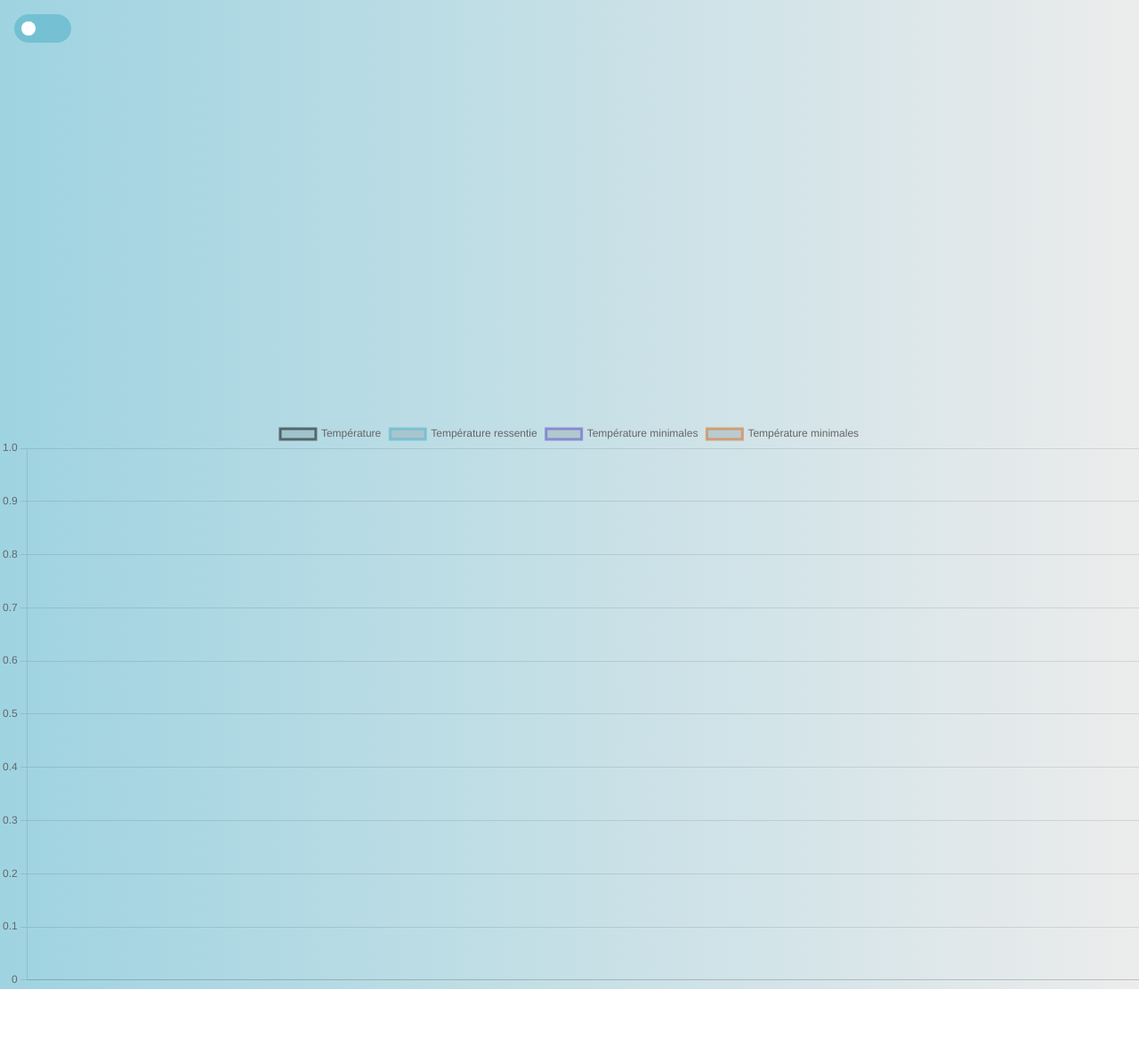
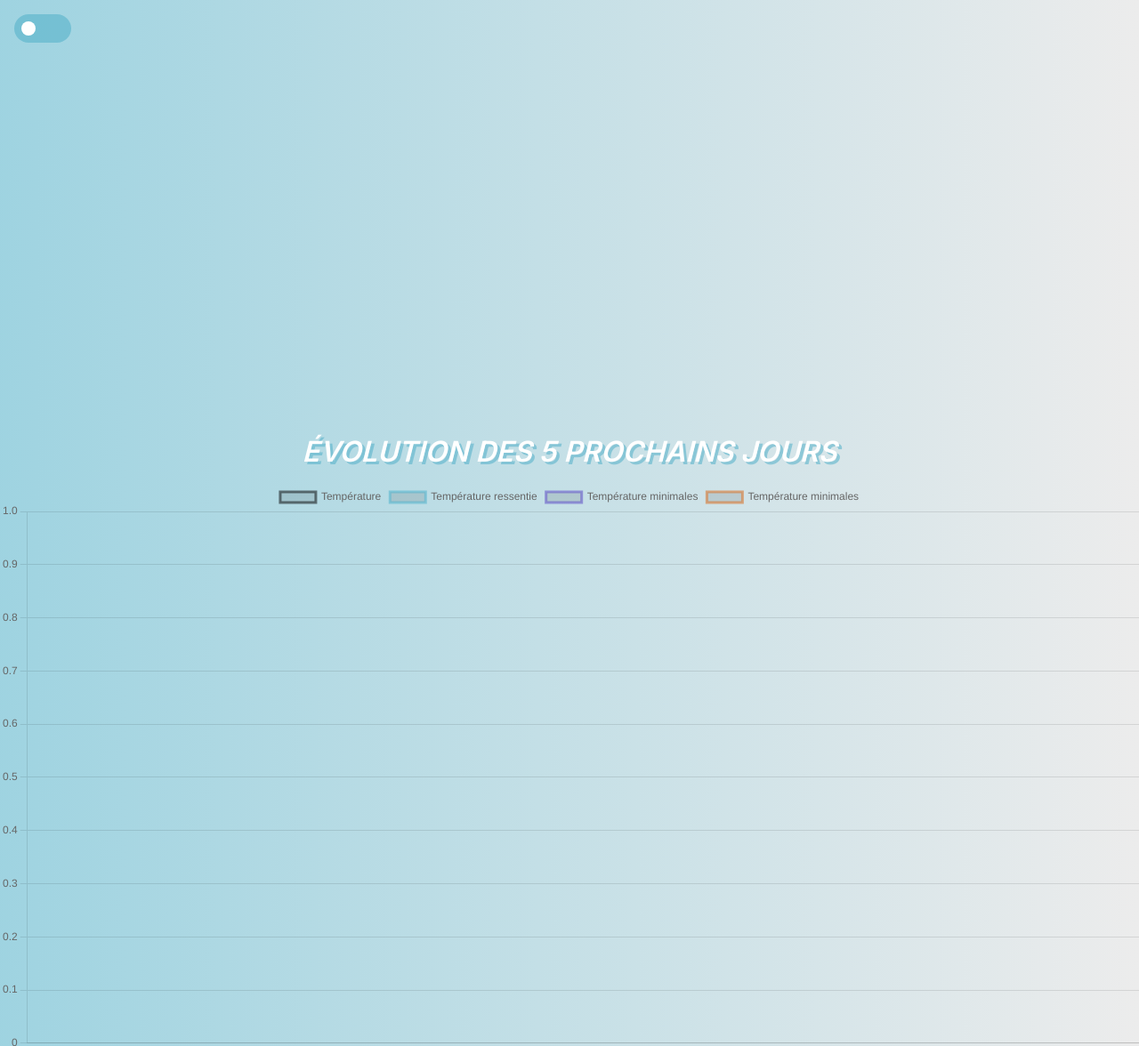
Before and after one commit to nathvda/weather-app, a plain HTML site: page index.html in a window 1280 px wide. Shown: the top 1176 px of the page at 89% size. Before the commit the page ends 1112 px from the top, so only its background shows below. Drawn offline with nearby package versions, Linux system fonts and the light colour scheme.

Commit message:
Woop woop Charts working

```diff
--- a/assets/main.js
+++ b/assets/main.js
@@ -49,7 +49,7 @@ main.innerHTML="";
 let nomVille = meteo.city.name;
 let paysVille = meteo.city.country;
 
-displayElement("div",`${nomVille}`,header, "ville");
+displayElement("h1",`${nomVille}`,header, "ville");
 displayElement("div", `${paysVille}`, header, "pays");
 
 setUpButtons();
--- a/assets/style.scss
+++ b/assets/style.scss
@@ -126,6 +126,8 @@ header{
         padding:0.5em 1em;
         font-size:2rem;
         border-radius:0.3rem;
+        min-width:200px;
+        max-width:80vw;
         caret-color:var(--main);
     }
 
@@ -302,7 +304,26 @@ main{
     }
 }
 
+footer{
+    h2{
+        margin:auto;
+        width:80vw;
+        font-size: 2rem;
+        padding:1rem 0;
+        text-align:center;
+        text-transform:uppercase;
+        letter-spacing: 0rem;
+        font-style:italic;
+        font-weight:bolder;
+        color:var(--whites);
+        text-shadow: var(--main) 0.2rem 0.2rem 0;
+
+    }
 }
+
+}
+
+
 
 
 @media screen and (min-width:800px){
--- a/index.html
+++ b/index.html
@@ -16,7 +16,8 @@
     <header></header>
     <main></main>
     <footer><button id="darkMode"></button>
-    <div id="corps"><canvas id="cadre"></canvas></footer>
+    <div id="corps"><h2>Évolution des 5 prochains jours</h2>
+        <canvas id="cadre"></canvas></footer>
     <script src="https://cdn.jsdelivr.net/npm/chart.js"></script>
 <script type="module">
 import { dataWeek, dataFeels, dayWeek, dataMax, dataMin } from "./assets/main.js"
```
Also changed, not shown: README.md, assets/style.css, 1 other file.
